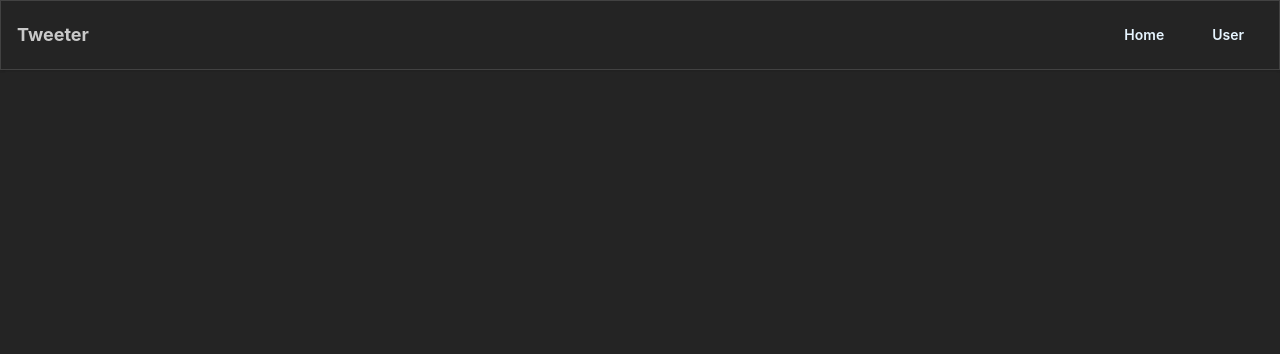
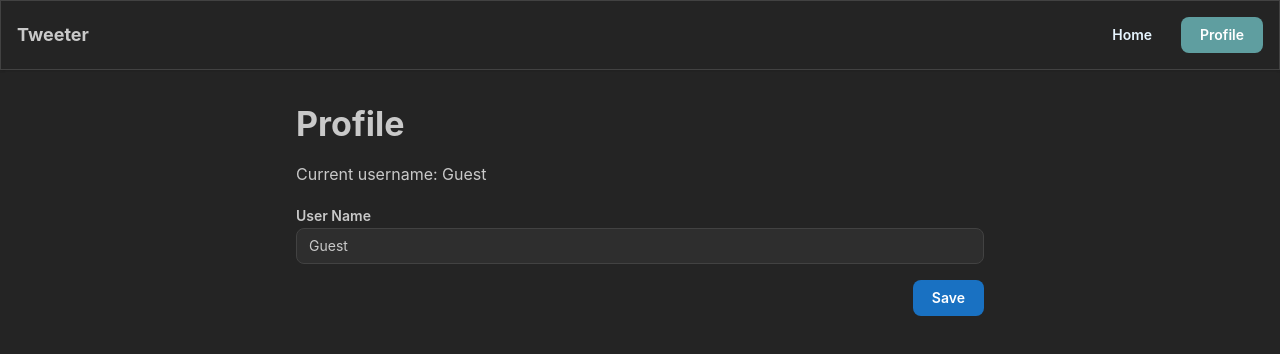
Before and after one commit to DanielChernov99/Tweeter-2.0, a React (Vite) app: page /UserPage in a window 1280 px wide. Before the commit this address had no page. Shown: the top 354 px of the page. Built offline with nearby package versions, Linux system fonts and the light colour scheme.

Commit message:
Refactor App, HomePage, UserPage, and NavBar components: implement user name persistence, update routing paths, and enhance user name validation

```diff
--- a/src/App.jsx
+++ b/src/App.jsx
@@ -1,22 +1,49 @@
 import { useState } from 'react'
-import reactLogo from './assets/react.svg'
-import viteLogo from './assets/vite.svg'
-import heroImg from './assets/hero.png'
 import HomePage from './pages/HomePage'
 import UserPage from './pages/UserPage'
-import NavBar from './components/NavBar'
+import NavBar from './components/Navbar'
 import { BrowserRouter, Route, Routes } from "react-router";
 
 function App() {
-  const [count, setCount] = useState(0)
-  const [userName,setUser] = useState("Guest")
+
+
+  const [userName, setUserName] = useState(() => {
+    return localStorage.getItem("userName") || "Guest";
+  });
+
+  function checkValidName(name) {
+    if (!name || name.trim() === "") {
+      return false;
+    }
+
+    if (/\d/.test(name)) {
+      return false;
+    }
+
+    return true;
+  }
+
+  const changeName = (newName) => {
+    if (!checkValidName(newName)) {
+      return false;
+    }
+
+    const cleanName = newName.trim();
+
+    setUserName(cleanName);
+    localStorage.setItem("userName", cleanName);
+
+    return true;
+  }
+
+
 
   return (
     <BrowserRouter>
       <NavBar />
       <Routes>
-        <Route path="/" element={<HomePage />}/>
-        <Route path="/user" element={<UserPage />}/>
+        <Route path="/" element={<HomePage userName={userName} />}/>
+        <Route path="/UserPage" element={<UserPage userName={userName} changeName={changeName}/>}/>
       </Routes>
 
     </BrowserRouter>
--- a/src/components/Navbar.jsx
+++ b/src/components/Navbar.jsx
@@ -23,11 +23,11 @@ export default function NavBar() {
 
           <Button
             component={NavLink}
-            to="/user"
+            to="/UserPage"
             variant="subtle"
             className={classes.link}
           >
-            User
+            Profile
           </Button>
         </Group>
       </Group>
--- a/src/pages/HomePage.jsx
+++ b/src/pages/HomePage.jsx
@@ -28,7 +28,7 @@ const mockTweets = [
     },
 ];
 
-export default function HomePage(){
+export default function HomePage({userName}){
 
     const [tweets,setTweets] = useState([])
     const [isLoading,setIsLoading] = useState(false)
@@ -72,7 +72,7 @@ export default function HomePage(){
             message: ""
         });
 
-        const result = await fs.postTweet(tweetText, mockUserName);
+        const result = await fs.postTweet(tweetText, userName);
 
         if (!result.success) {
             setNotification({
--- a/src/pages/UserPage.jsx
+++ b/src/pages/UserPage.jsx
@@ -1,7 +1,43 @@
+import { useState } from "react";
+import { Container, Stack, Title, TextInput, Button, Group, Text } from "@mantine/core";
 
+export default function UserPage({ userName, changeName }) {
+  const [input, setInput] = useState(userName);
+  const [error, setError] = useState("");
 
+  function handleSave() {
+    const success = changeName(input);
 
-export default function UserPage(){
+    if (!success) {
+      setError("Username cannot be empty or contain numbers");
+      return;
+    }
 
+    setError("");
+  }
 
+  return (
+    <Container size="sm" py="xl">
+      <Stack gap="md">
+        <Title>Profile</Title>
+
+        <Text>
+          Current username: {userName}
+        </Text>
+
+        <TextInput
+          label="User Name"
+          value={input}
+          error={error}
+          onChange={(event) => setInput(event.target.value)}
+        />
+
+        <Group justify="flex-end">
+          <Button onClick={handleSave}>
+            Save
+          </Button>
+        </Group>
+      </Stack>
+    </Container>
+  );
 }
```
